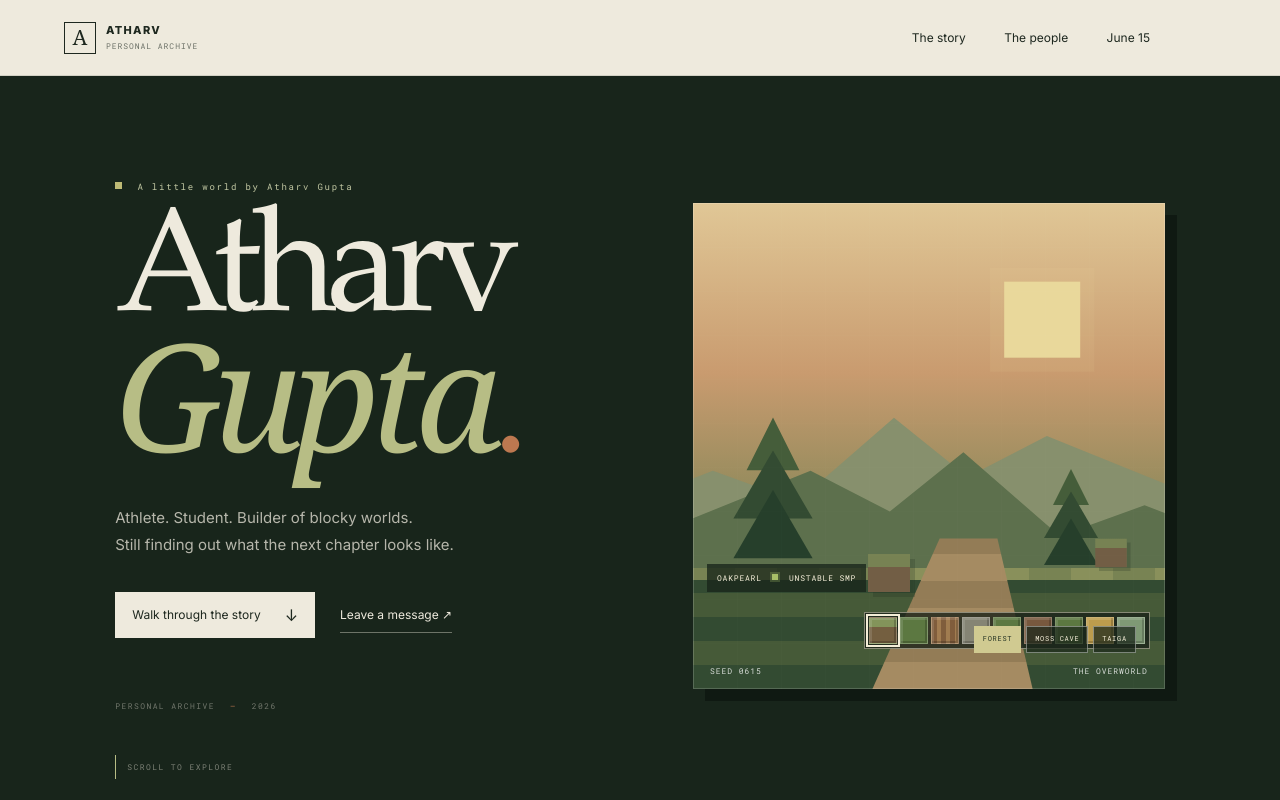
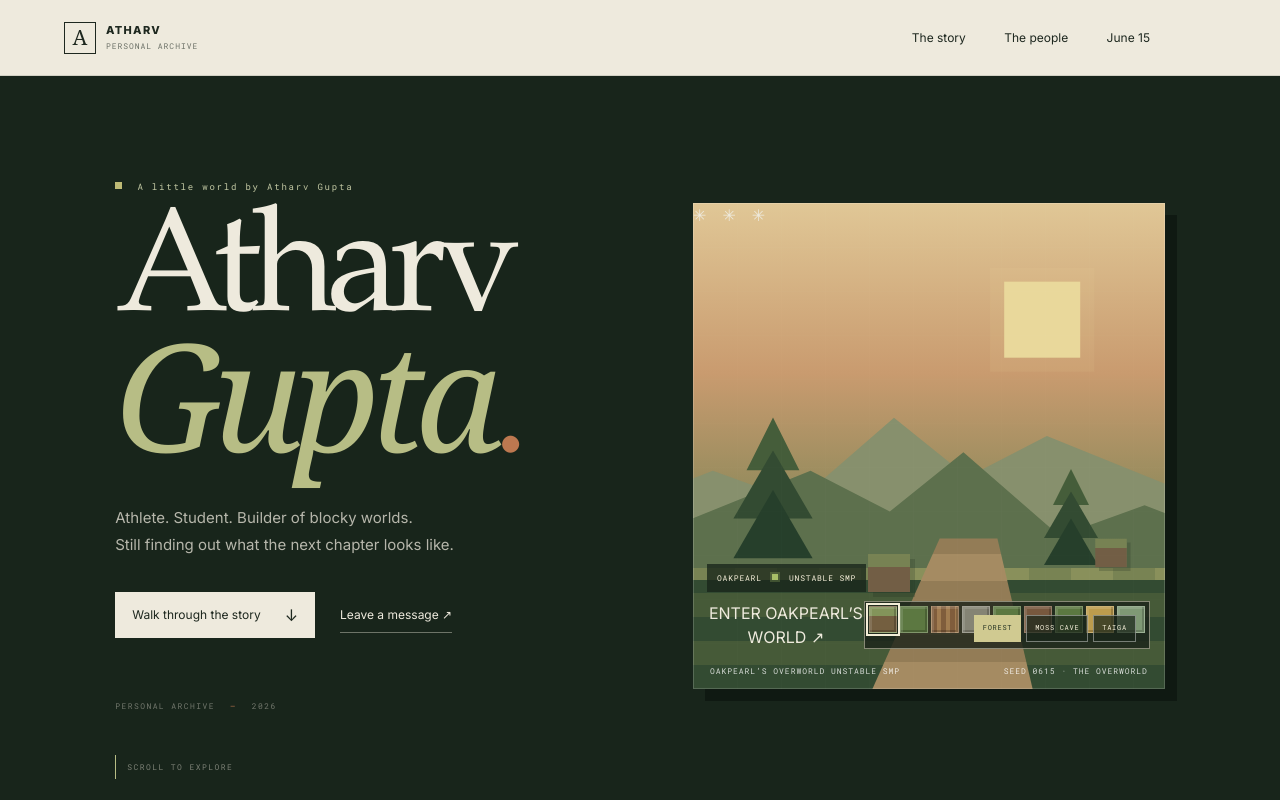
Before and after one commit to anukalpshukla3-hash/Atharv-intelligence, a Next.js app in the folder frontend/: page / in a window 1280 px wide. Shown: the top 800 px of the page. Built offline with nearby package versions, Linux system fonts and the light colour scheme; no server answers.

Commit message:
Build an immersive Oakpearl overworld scene

```diff
--- a/frontend/components/AtharvStory.tsx
+++ b/frontend/components/AtharvStory.tsx
@@ -13,6 +13,8 @@ const chapters = [
 export function AtharvStory() {
   const [birthdayOpen, setBirthdayOpen] = useState(false);
   const [biome, setBiome] = useState<'forest' | 'cave' | 'taiga'>('forest');
+  const [worldEntered, setWorldEntered] = useState(false);
+  const [worldView, setWorldView] = useState<'shore' | 'home' | 'cave'>('shore');
   const [musicOpen, setMusicOpen] = useState(false);
   const [album, setAlbum] = useState<'beta' | 'alpha'>('beta');
 
@@ -59,8 +61,19 @@ export function AtharvStory() {
           </div>
           <p className="hero-index">PERSONAL ARCHIVE <span>—</span> 2026</p>
         </div>
-        <div className={`world-art biome-${biome}`} role="group" aria-label="Oakpearl’s Minecraft-inspired world">
+        <div className={`world-art biome-${biome}${worldEntered ? ' world-entered' : ''} view-${worldView}`} role="group" aria-label="Oakpearl’s Minecraft-inspired world">
+          <div className="world-stars" aria-hidden="true"><i /><i /><i /><i /><i /><i /><i /><i /><i /></div>
           <div className="world-sun" />
+          <div className="world-horizon" aria-hidden="true" />
+          <div className="voxel-ridge ridge-far" aria-hidden="true" /><div className="voxel-ridge ridge-mid" aria-hidden="true" />
+          <div className="voxel-island island-left" aria-hidden="true" /><div className="voxel-island island-right" aria-hidden="true" />
+          <div className="world-water" aria-hidden="true"><i /><i /><i /><i /></div>
+          <div className="world-shore" aria-hidden="true" />
+          <div className="voxel-cabin" aria-hidden="true"><i className="cabin-wall" /><i className="cabin-roof" /><i className="cabin-door" /><i className="cabin-window window-left" /><i className="cabin-window window-right" /><i className="cabin-chimney" /></div>
+          <div className="voxel-tree tree-a" aria-hidden="true"><i /><i /><i /><b /></div>
+          <div className="voxel-tree tree-b" aria-hidden="true"><i /><i /><i /><b /></div>
+          <div className="voxel-tree tree-c" aria-hidden="true"><i /><i /><i /><b /></div>
+          <div className="voxel-tree tree-d" aria-hidden="true"><i /><i /><i /><b /></div>
           <div className="world-moon" />
           <div className="world-mountains mountain-back" />
           <div className="world-mountains mountain-front" />
@@ -68,10 +81,13 @@ export function AtharvStory() {
           <div className="world-pine pine-two"><i /><i /><i /></div>
           <div className="world-cave" />
           <div className="world-ground" />
+          <div className="world-steps steps-a" aria-hidden="true" /><div className="world-steps steps-b" aria-hidden="true" />
+          <div className="voxel-flowers flowers-a" aria-hidden="true">✳　✳　✳</div>
           <div className="world-path" />
           <div className="world-block block-one" /><div className="world-block block-two" />
           <span className="world-coord">OAKPEARL <i /> UNSTABLE SMP</span>
           <div className="world-hud">
+            {!worldEntered ? <button className="enter-world" type="button" onClick={() => setWorldEntered(true)}>ENTER OAKPEARL’S WORLD <span aria-hidden="true">↗</span></button> : <div className="world-view-picker" role="group" aria-label="Choose a world viewpoint"><span>VIEWPOINT</span>{(['shore', 'home', 'cave'] as const).map((view) => <button type="button" key={view} onClick={() => setWorldView(view)} aria-pressed={worldView === view}>{view === 'shore' ? 'SHORE' : view === 'home' ? 'CABIN' : 'CAVE'}</button>)}</div>}
             <div className="biome-picker" role="group" aria-label="Choose a world biome">
               {(['forest', 'cave', 'taiga'] as const).map((option) => (
                 <button type="button" key={option} onClick={() => setBiome(option)} aria-pressed={biome === option}>
@@ -85,7 +101,7 @@ export function AtharvStory() {
               ))}
             </div>
           </div>
-          <p className="world-caption"><span>SEED 0615</span><span>{biome === 'cave' ? 'MOSS CAVERN' : biome === 'taiga' ? 'TAIGA EDGE' : 'THE OVERWORLD'}</span></p>
+          <p className="world-caption"><span>OAKPEARL’S OVERWORLD <i /> UNSTABLE SMP</span><span>{worldView === 'cave' || biome === 'cave' ? 'MOSS CAVERN' : worldView === 'home' ? 'THE CABIN BY THE SHORE' : biome === 'taiga' ? 'TAIGA EDGE' : 'SEED 0615 · THE OVERWORLD'}</span></p>
         </div>
         <a className="scroll-cue" href="#chapters"><span /> SCROLL TO EXPLORE</a>
       </section>
```
